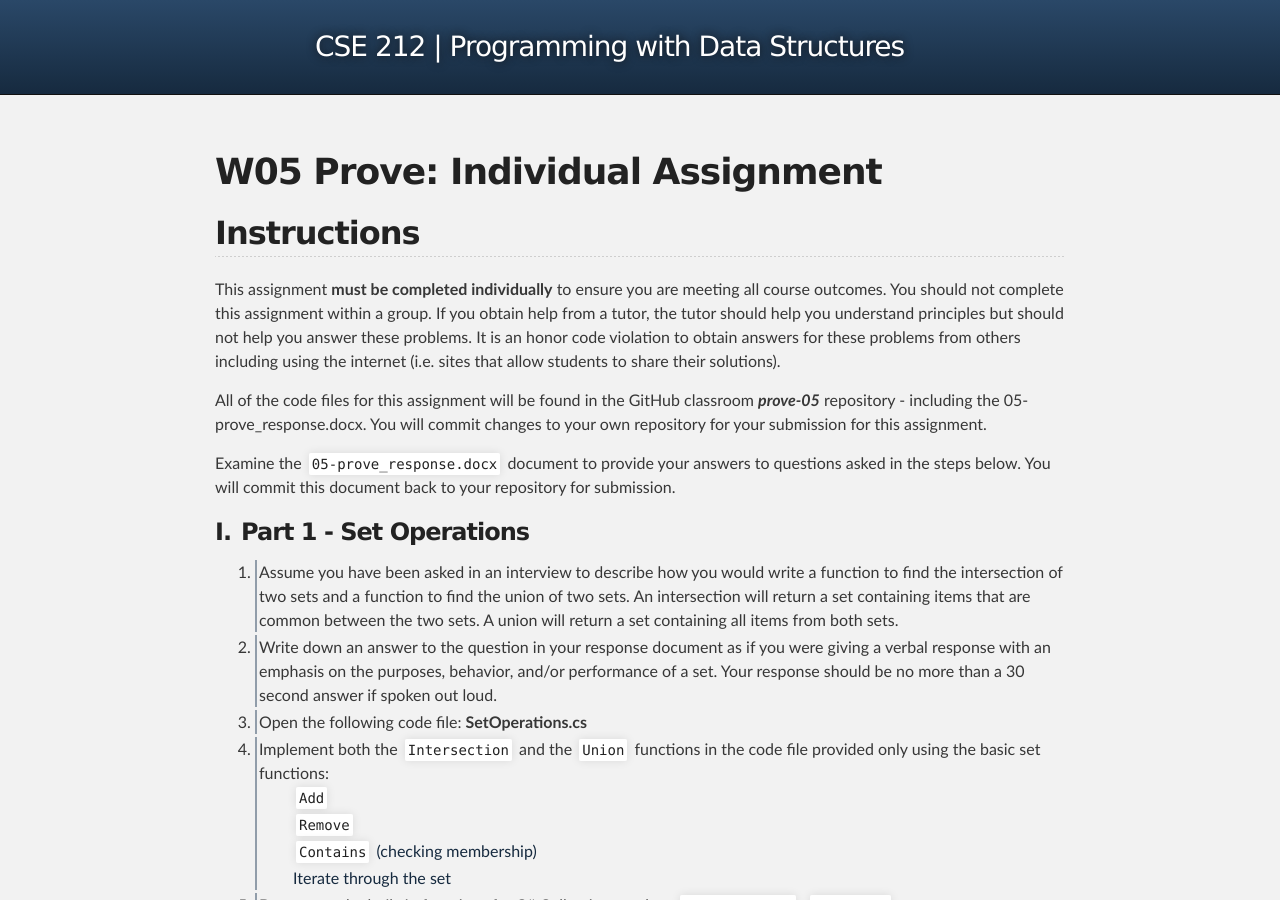
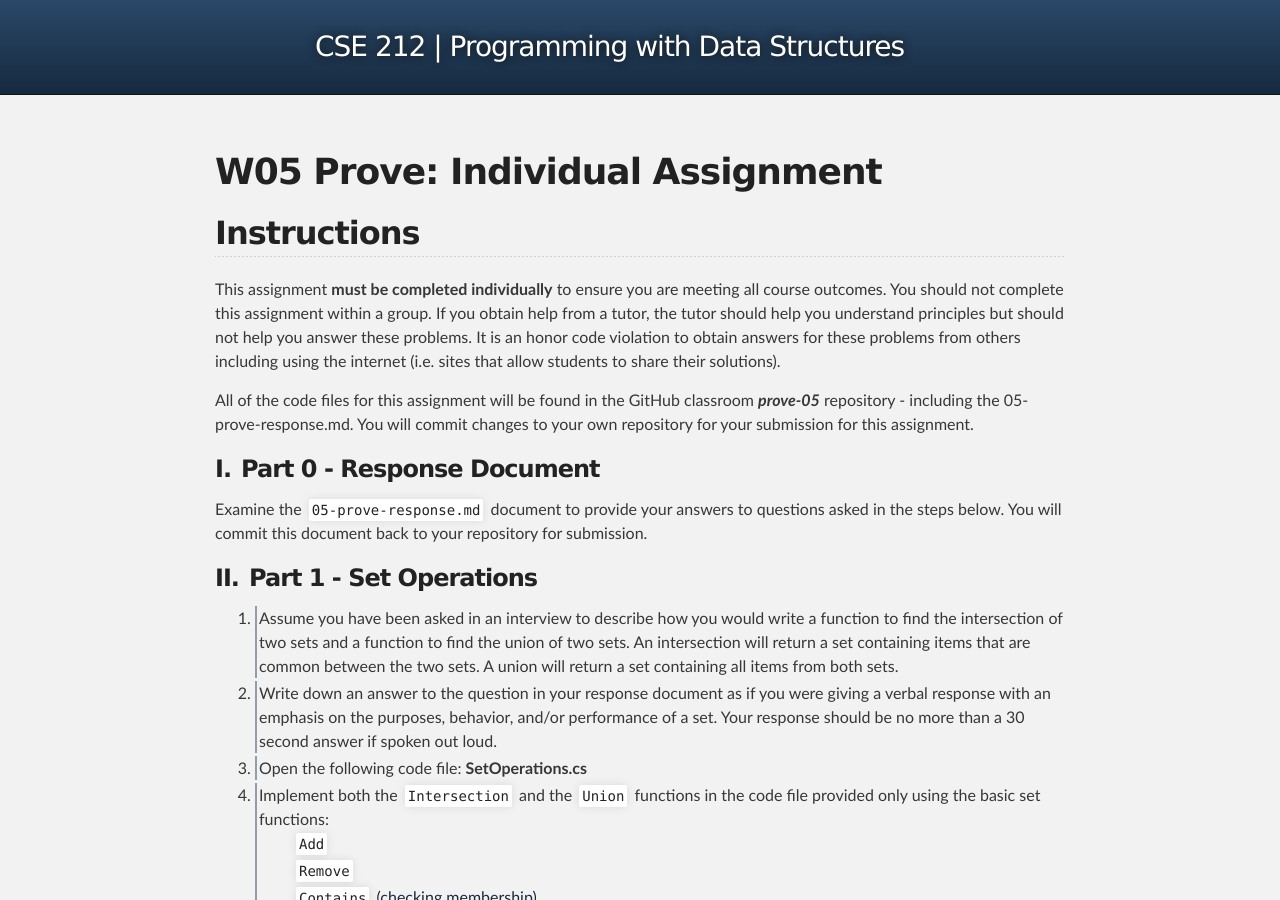
Before and after one commit to byui-cse/cse212-csharp, a Jekyll site: the page built from docs/lesson05/prove.md, in a window 1280 px wide and 900 px high. Built offline with Jekyll 4.4.1, drawn with Linux system fonts in a browser that asks for light colours; some web fonts are replaced.

Commit message:
Update w5 to markdown response doc

```diff
--- a/docs/lesson05/prove.md
+++ b/docs/lesson05/prove.md
@@ -7,9 +7,10 @@ title: "W05 Prove: Individual Assignment"
 ## Instructions
 This assignment **must be completed individually** to ensure you are meeting all course outcomes. You should not complete this assignment within a group. If you obtain help from a tutor, the tutor should help you understand principles but should not help you answer these problems. It is an honor code violation to obtain answers for these problems from others including using the internet (i.e. sites that allow students to share their solutions).
 
-All of the code files for this assignment will be found in the GitHub classroom ***prove-05*** repository - including the 05-prove_response.docx. You will commit changes to your own repository for your submission for this assignment.
+All of the code files for this assignment will be found in the GitHub classroom ***prove-05*** repository - including the 05-prove-response.md. You will commit changes to your own repository for your submission for this assignment.
 
-Examine the `05-prove_response.docx` document to provide your answers to questions asked in the steps below. You will commit this document back to your repository for submission.
+### Part 0 - Response Document
+Examine the `05-prove-response.md` document to provide your answers to questions asked in the steps below. You will commit this document back to your repository for submission.
 
 ### Part 1 - Set Operations
 1. Assume you have been asked in an interview to describe how you would write a function to find the intersection of two sets and a function to find the union of two sets. An intersection will return a set containing items that are common between the two sets. A union will return a set containing all items from both sets.
```
